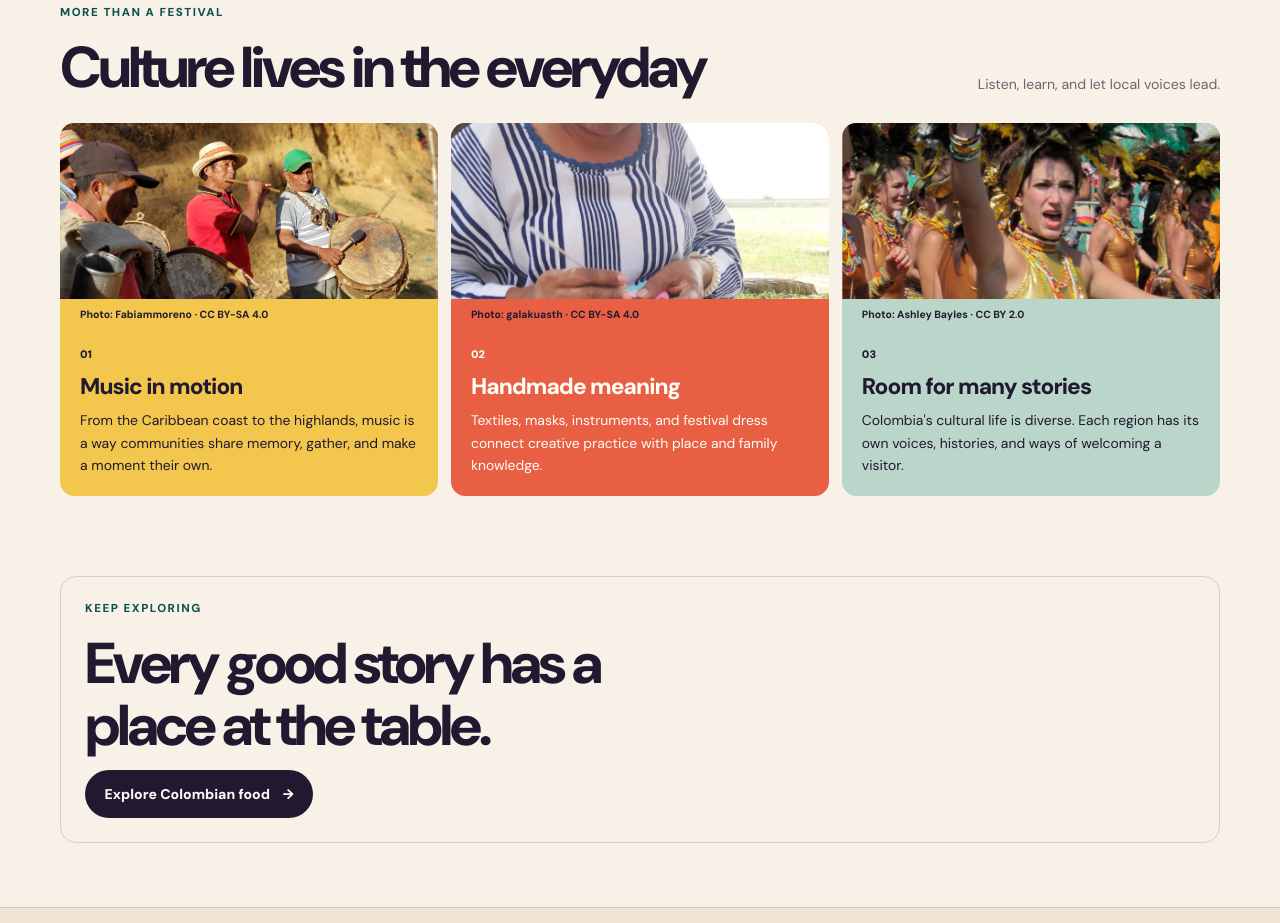
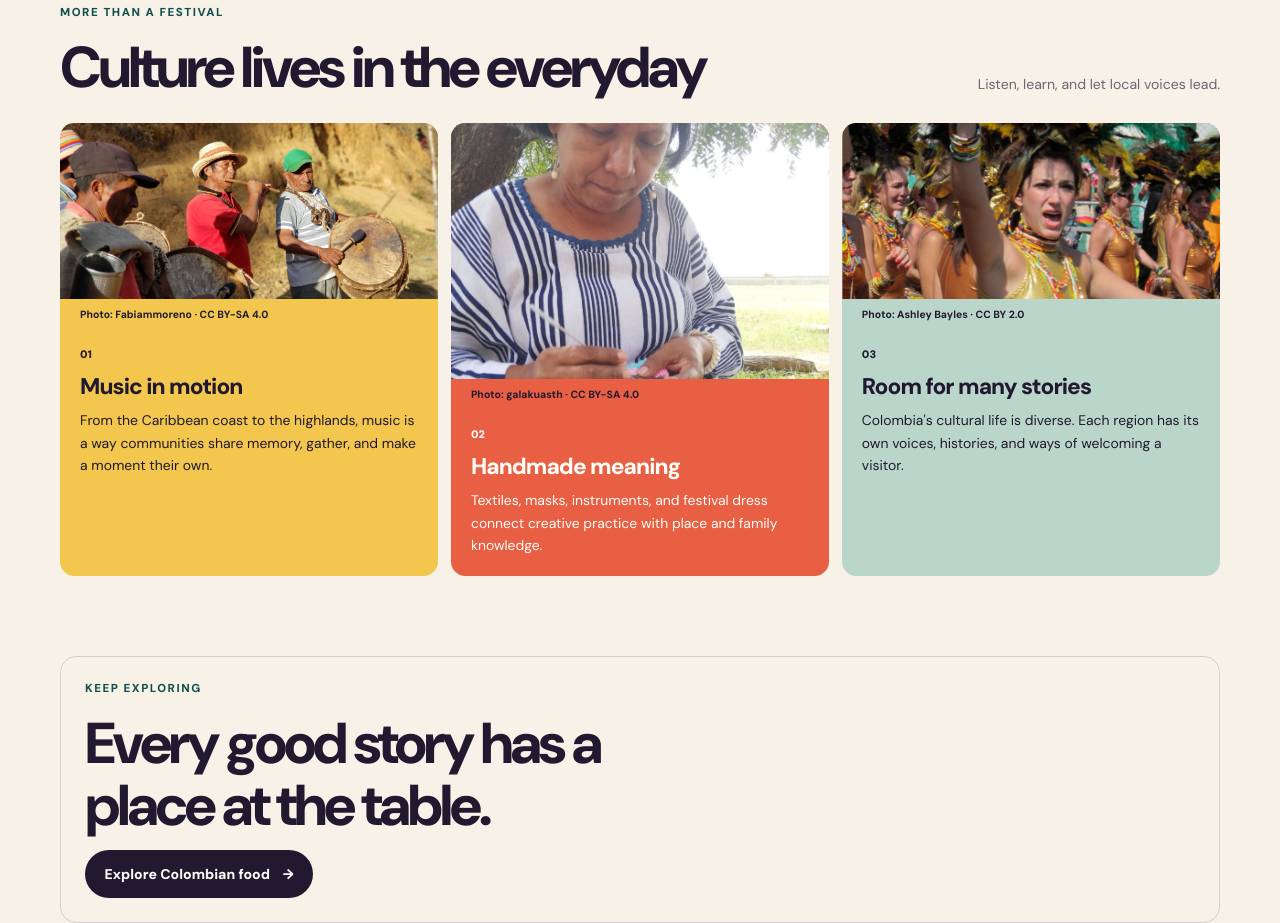
Before and after one commit to kuinnster/country-website-genai, a plain HTML site: page culture.html in a window 1280 px wide. Shown: the part 1720-2643 px from the top of the page. Drawn offline with Linux system fonts and the light colour scheme.

Commit message:
Show more of Wayuu weaver in culture card
Increase the handmade-card image height and adjust its focal position, with matching plan and prompt-history updates.

Co-authored-by: Copilot <223556219+Copilot@users.noreply.github.com>

```diff
--- a/css/styles.css
+++ b/css/styles.css
@@ -1080,6 +1080,11 @@ h3 {
   object-fit: cover;
 }
 
+.tradition-card-coral .tradition-image {
+  height: 16rem;
+  object-position: center 35%;
+}
+
 .tradition-figure figcaption {
   padding: 0.5rem 1.25rem 0;
   font-size: 0.65rem;
```
Also changed, not shown: 2 other files.
